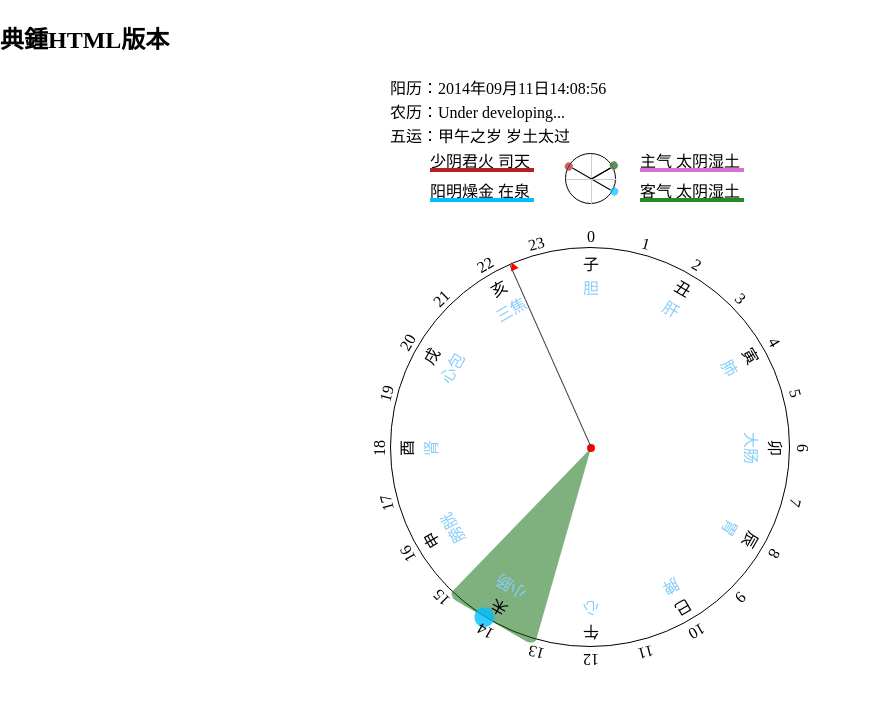
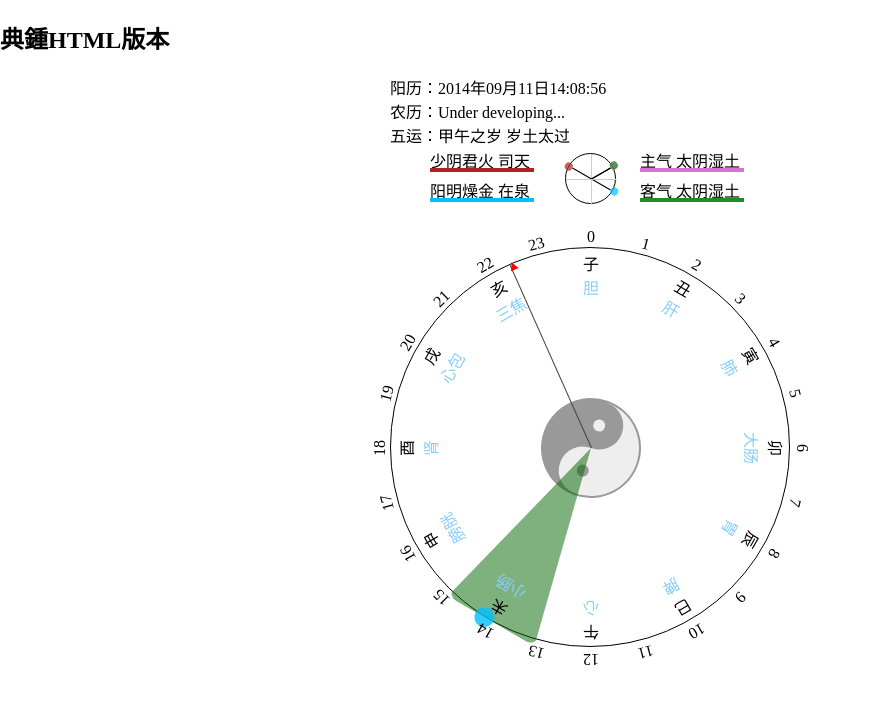
Before and after one commit to ngotcm/YiClock, a plain HTML site: page index.html in a window 1280 px wide. Shown: the whole page, without its empty margins (0-871 px from the left). Drawn offline with Linux system fonts and the light colour scheme.

Commit message:
增加阴阳鱼图案

```diff
--- a/clock.css
+++ b/clock.css
@@ -241,3 +241,41 @@ body, div {
     /*transform:rotate(190deg);*/
     transform-origin: 200px 50px;
 }
+
+#yin-yang {
+    width: 96px;
+    height: 48px;
+    background: #eee;
+    border-color: #999;
+    border-style: solid;
+    border-width: 2px 2px 50px 2px;
+    border-radius: 100%;
+    position: absolute;
+    top:150px;
+    left:150px;
+    transform:rotate(110deg);
+}
+
+#yin-yang:before {
+    content: "";
+    position: absolute;
+    top: 50%;
+    left: 0;
+    background: #eee;
+    border: 18px solid #999;
+    border-radius: 100%;
+    width: 12px;
+    height: 12px;
+}
+
+#yin-yang:after {
+    content: "";
+    position: absolute;
+    top: 50%;
+    left: 50%;
+    background: #999;
+    border: 18px solid #eee;
+    border-radius:100%;
+    width: 12px;
+    height: 12px;
+}
--- a/index.html
+++ b/index.html
@@ -29,6 +29,7 @@
     </div>
     <div id="theClock">
         <div class="center"></div>
+        <div id="yin-yang"></div>
         <div id="shichenRotation"></div>
         <div id="time0" class="time24">
             <div class="timeNum">0</div>
```
